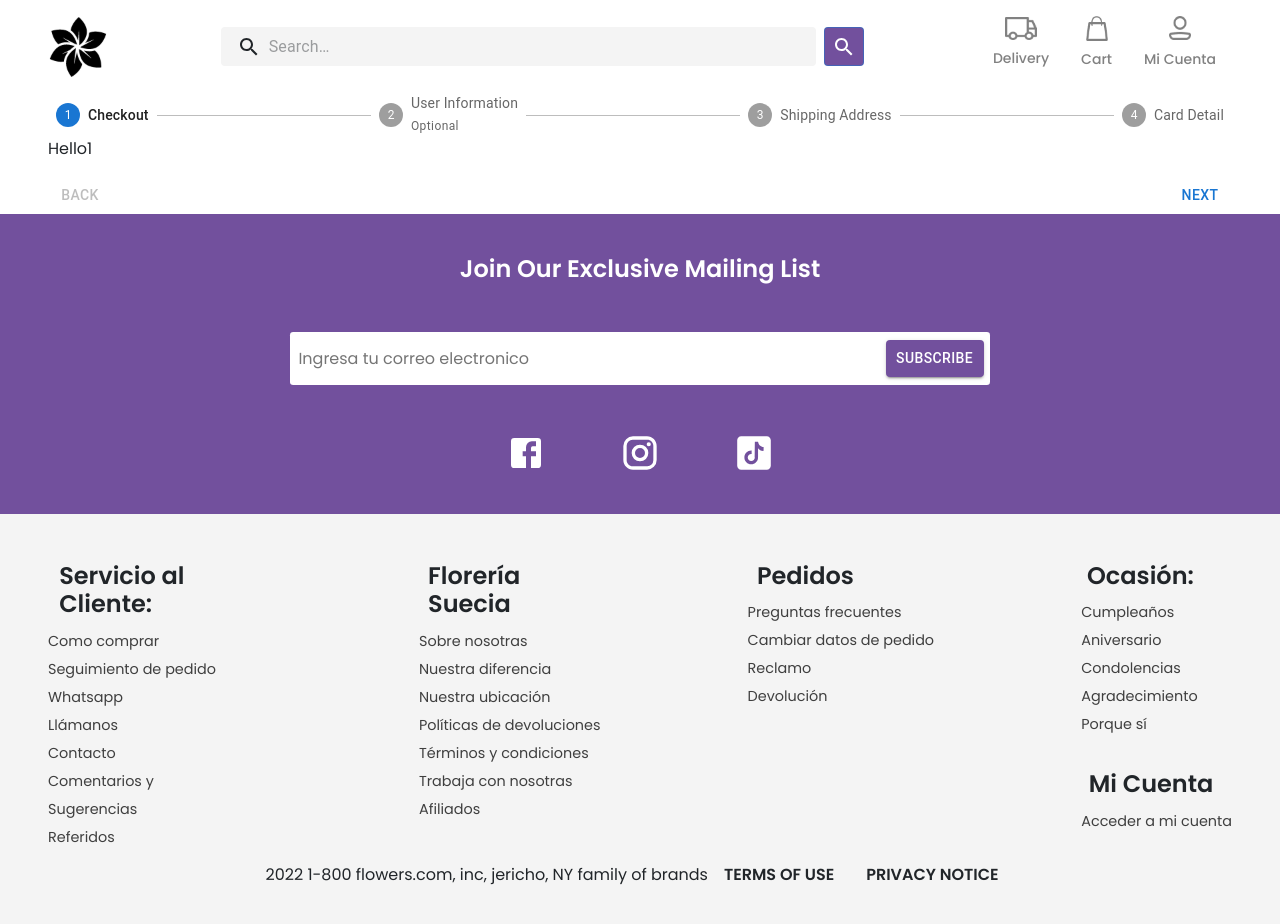
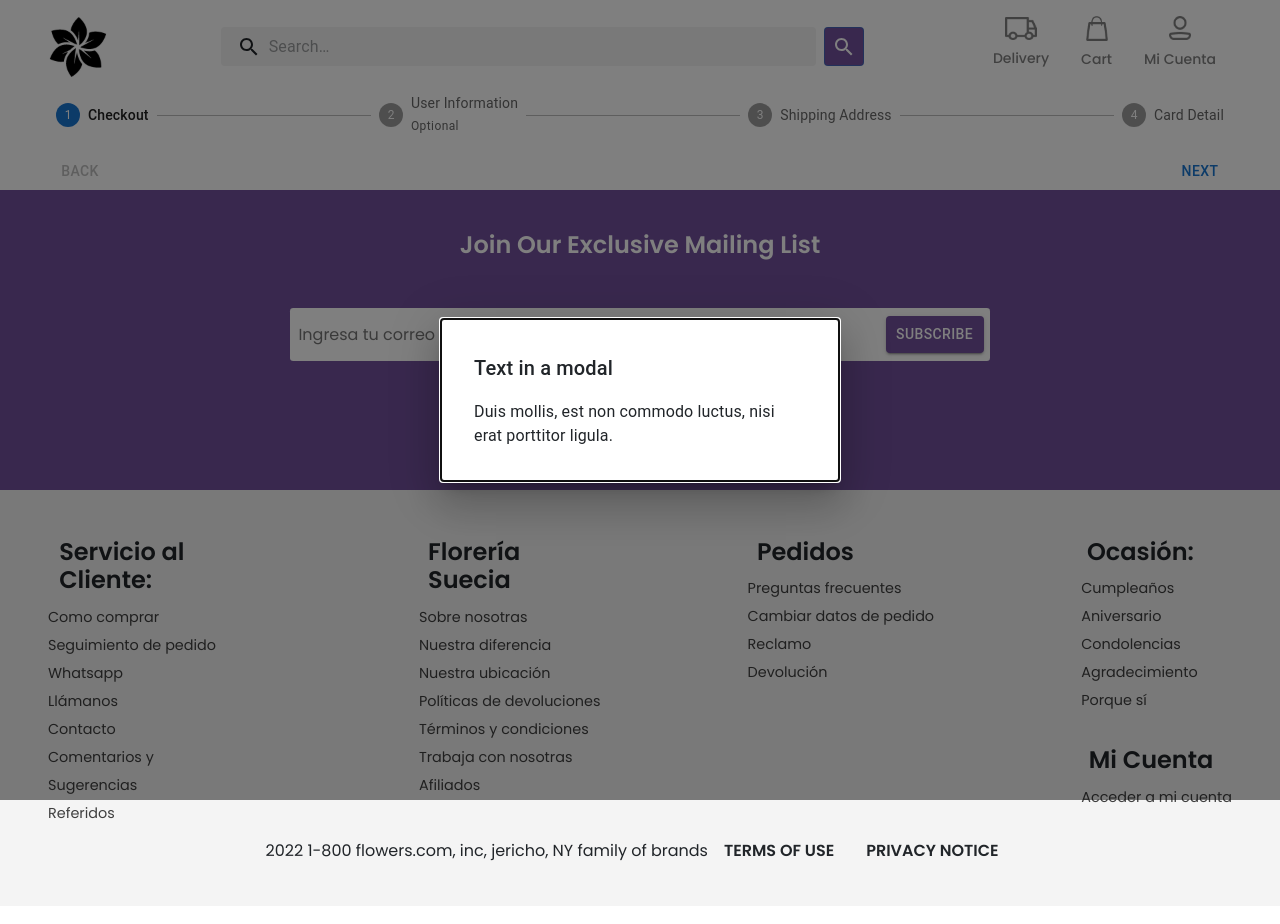
Before and after one commit to sibteali786/Project_Ecomerce, a React (Create React App) app: page /cart in a window 1280 px wide. Shown: the top 924 px of the page. Built offline with nearby package versions, Linux system fonts and the light colour scheme.

Commit message:
Modal set for the step 1

```diff
--- /dev/null
+++ b/src/mainLayout/Step1/StepOne.js
@@ -0,0 +1,42 @@
+import React from 'react'
+import Modal from '@mui/material/Modal';
+import Box from '@mui/material/Box';
+import Typography from '@mui/material/Typography';
+import "./StepOne.scss"
+const style = {
+    position: 'absolute',
+    top: '50%',
+    left: '50%',
+    transform: 'translate(-50%, -50%)',
+    width: 400,
+    bgcolor: 'background.paper',
+    border: '2px solid #000',
+    boxShadow: 24,
+    p: 4,
+  };
+
+const StepOne = (props) => {
+    const [open,setOpen] = props.value;
+    const handleClose = () => setOpen(false);
+    return (
+    <div>
+        <Modal
+        open={open}
+        onClose={handleClose}
+        aria-labelledby="modal-modal-title"
+        aria-describedby="modal-modal-description"
+      >
+        <Box sx={style}>
+          <Typography id="modal-modal-title" variant="h6" component="h2">
+            Text in a modal
+          </Typography>
+          <Typography id="modal-modal-description" sx={{ mt: 2 }}>
+            Duis mollis, est non commodo luctus, nisi erat porttitor ligula.
+          </Typography>
+        </Box>
+      </Modal>
+    </div>
+  )
+}
+
+export default StepOne;
--- /dev/null
+++ b/src/mainLayout/Step1/StepOne.scss
@@ -0,0 +1 @@
+@import "./../utillities_config";
--- a/src/pages/Cart/Cart.js
+++ b/src/pages/Cart/Cart.js
@@ -31,6 +31,7 @@
 import Checkbox from "@mui/material/Checkbox";
 import Divider from "@mui/material/Divider";
 import CardDetails from "./../../mainLayout/CardDetails/CardDetails";
+import StepOne from './../../mainLayout/Step1/StepOne';
 const steps = [
   "Checkout",
   "User Information",
@@ -104,9 +105,15 @@
   const handleReset = () => {
     setActiveStep(0);
   };
+  // Modal State and methods
+  const [open, setOpen] = React.useState(false);
+  useEffect(() => {
+    setOpen(true);
+  }, [])
+
   const ContentDivs = () => {
     if (activeStep === 0) {
-      return <div>Hello1</div>;
+      return <><StepOne value={[open,setOpen]} /></>;
     } else if (activeStep === 1) {
       return (
         <div className="Step2">
```
